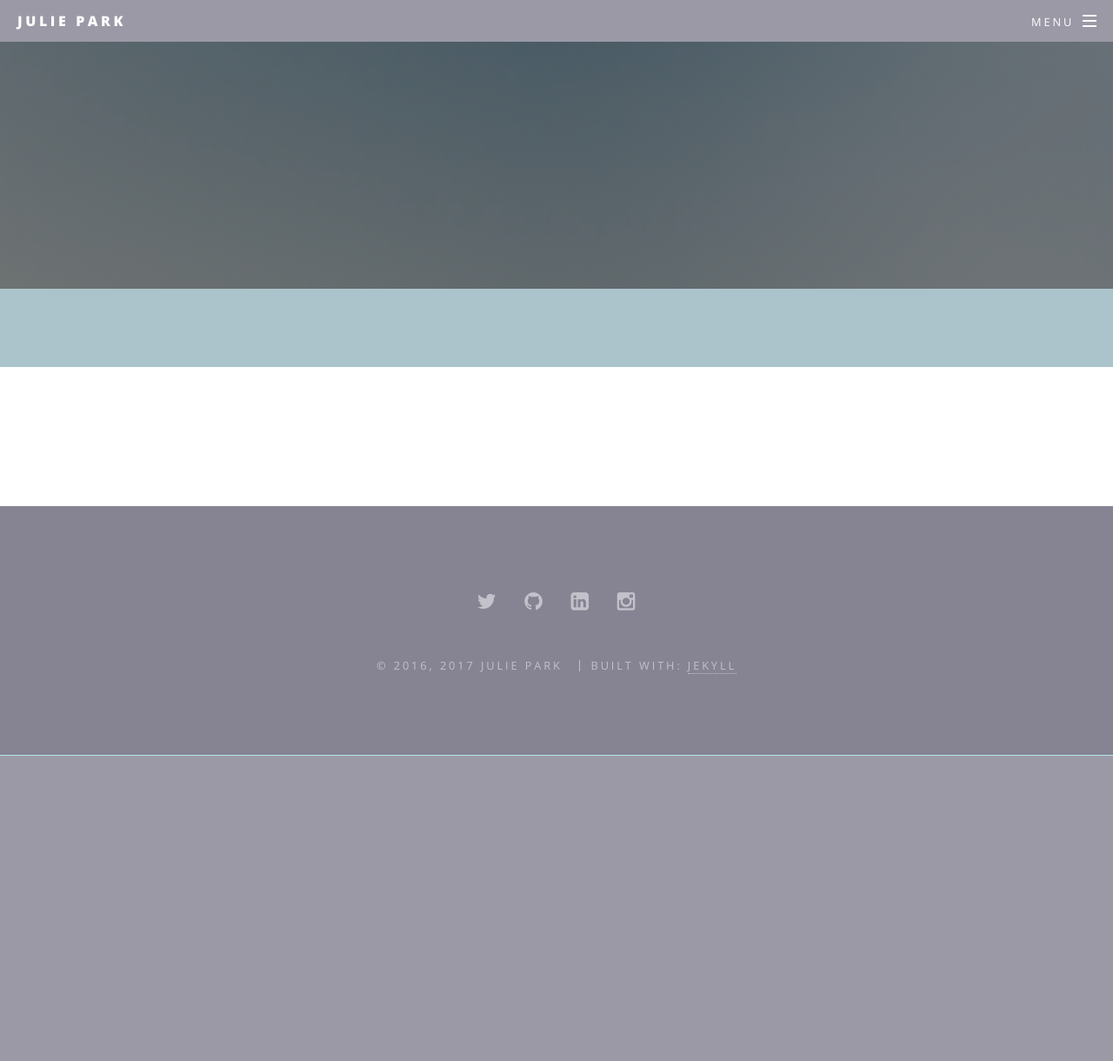
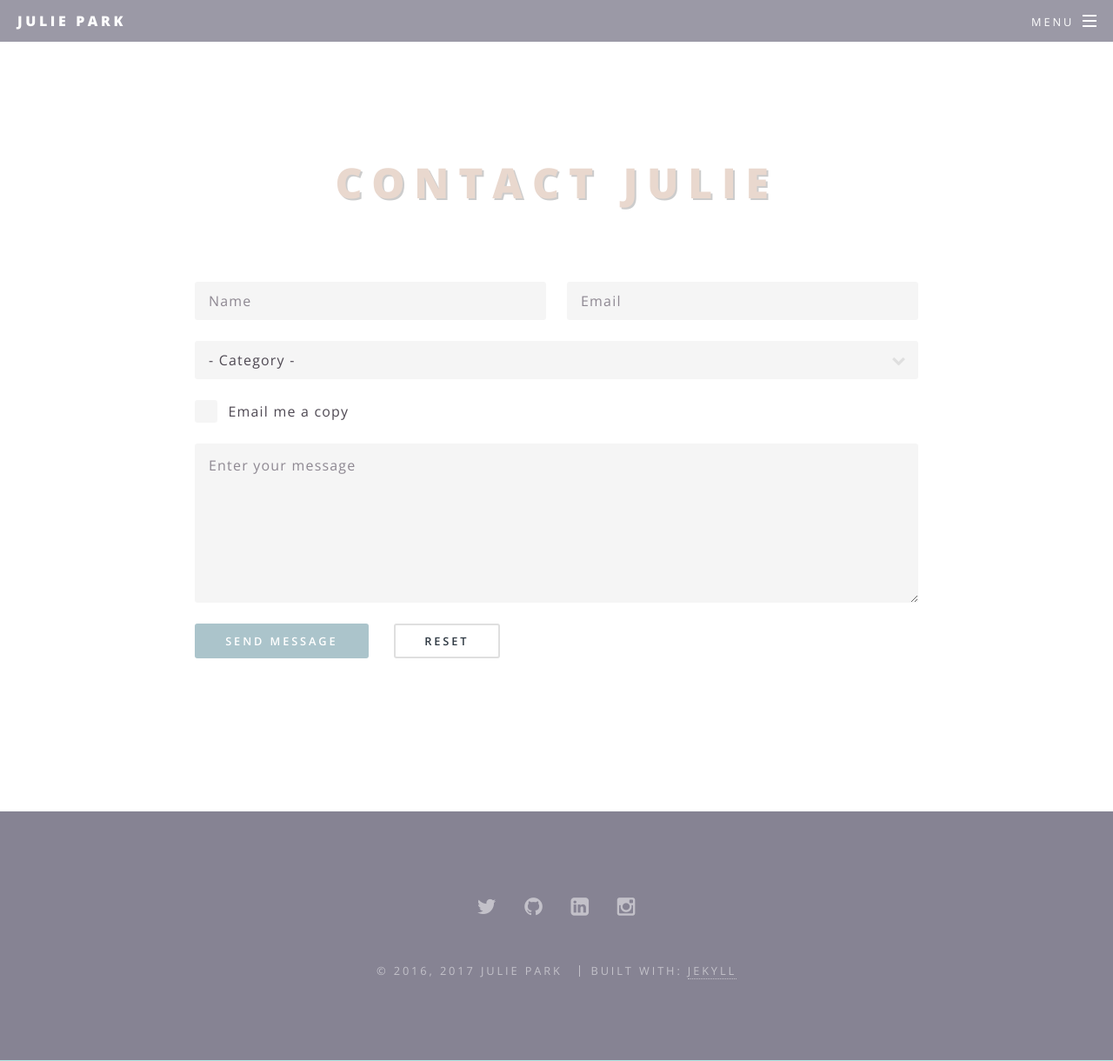
Before and after one commit to jspark721/jp-portfolio, a Jekyll site: the page built from contact.html, in a window 1280 px wide and 1220 px high. Shown: the whole window at 87% size. Built offline with Jekyll 4.4.1, drawn with Linux system fonts in a browser that asks for light colours.

Commit message:
added contact form

```diff
--- a/contact.html
+++ b/contact.html
@@ -1,3 +1,44 @@
 ---
-layout: page
+layout: list
+title: Contact
 ---
+
+<section>
+    <div class="posts">
+    <h2>Contact Julie</h2>
+    </div>
+    <form method="post" action="#">
+        <div class="row uniform">
+            <div class="6u 12u$(xsmall)">
+                <input type="text" name="demo-name" id="demo-name" value="" placeholder="Name" />
+            </div>
+            <div class="6u$ 12u$(xsmall)">
+                <input type="email" name="demo-email" id="demo-email" value="" placeholder="Email" />
+            </div>
+            <div class="12u$">
+                <div class="select-wrapper">
+                    <select name="demo-category" id="demo-category">
+                        <option value="">- Category -</option>
+                        <option value="1">Manufacturing</option>
+                        <option value="1">Shipping</option>
+                        <option value="1">Administration</option>
+                        <option value="1">Human Resources</option>
+                    </select>
+                </div>
+            </div>
+            <div class="6u 12u$(small)">
+                <input type="checkbox" id="demo-copy" name="demo-copy">
+                <label for="demo-copy">Email me a copy</label>
+            </div>
+            <div class="12u$">
+                <textarea name="demo-message" id="demo-message" placeholder="Enter your message" rows="6"></textarea>
+            </div>
+            <div class="12u$">
+                <ul class="actions">
+                    <li><input type="submit" value="Send Message" class="special" /></li>
+                    <li><input type="reset" value="Reset" /></li>
+                </ul>
+            </div>
+        </div>
+    </form>
+</section>
```
